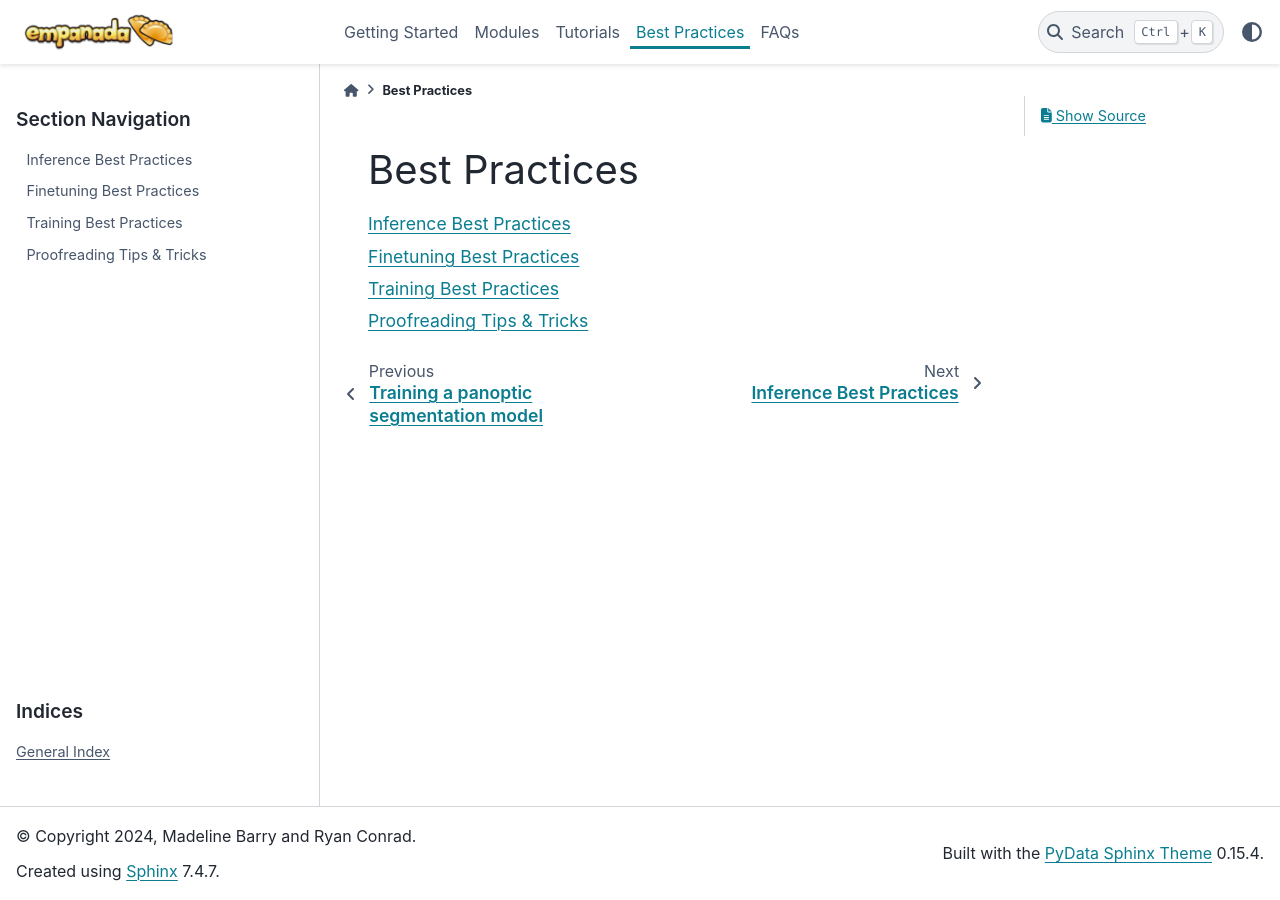
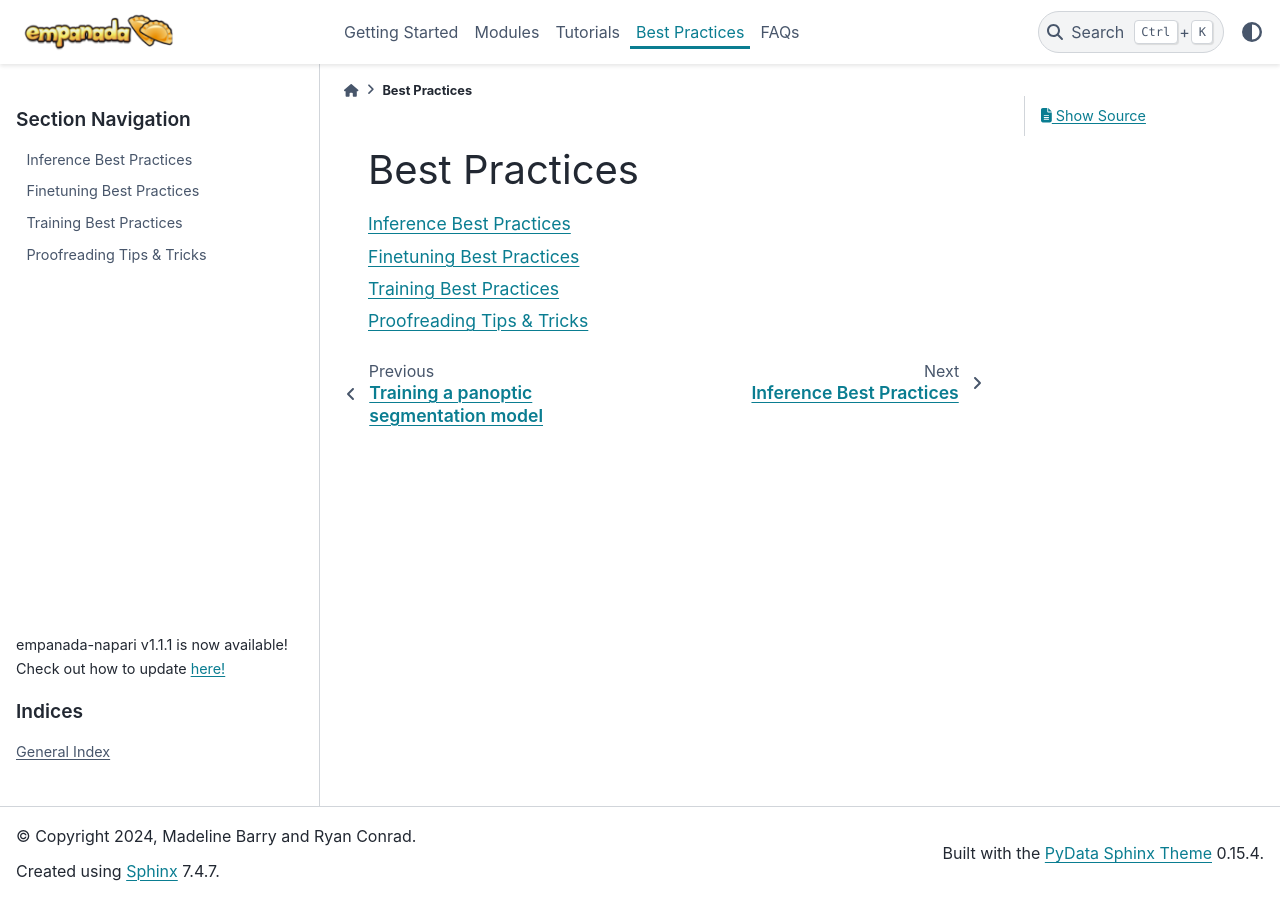
Before and after one commit to volume-em/empanada-napari-docs, a Sphinx documentation site: the page built from docs/best_practice/index.rst, in a window 1280 px wide. Built offline with Sphinx 7.4.7 and the PyData theme 0.15.4, drawn with Linux system fonts in a browser that asks for light colours.

Commit message:
Added v1.1.1 announcement banner to docs

```diff
--- a/docs/conf.py
+++ b/docs/conf.py
@@ -36,7 +36,7 @@ exclude_patterns = ['_build', 'Thumbs.db', '.DS_Store']
 
 html_theme = 'pydata_sphinx_theme'
 html_theme_options = {
-	"primary_sidebar_end": ["indices.html", "sidebar-ethical-ads.html"],
+	"primary_sidebar_end": ["custom-announcement-banner.html", "indices.html", "sidebar-ethical-ads.html"],
 	"show_nav_level": 0,
 	"announcement": "https://github.com/volume-em/empanada-napari-docs/raw/main/docs/_templates/custom-announcement-banner.html",
 }
```
